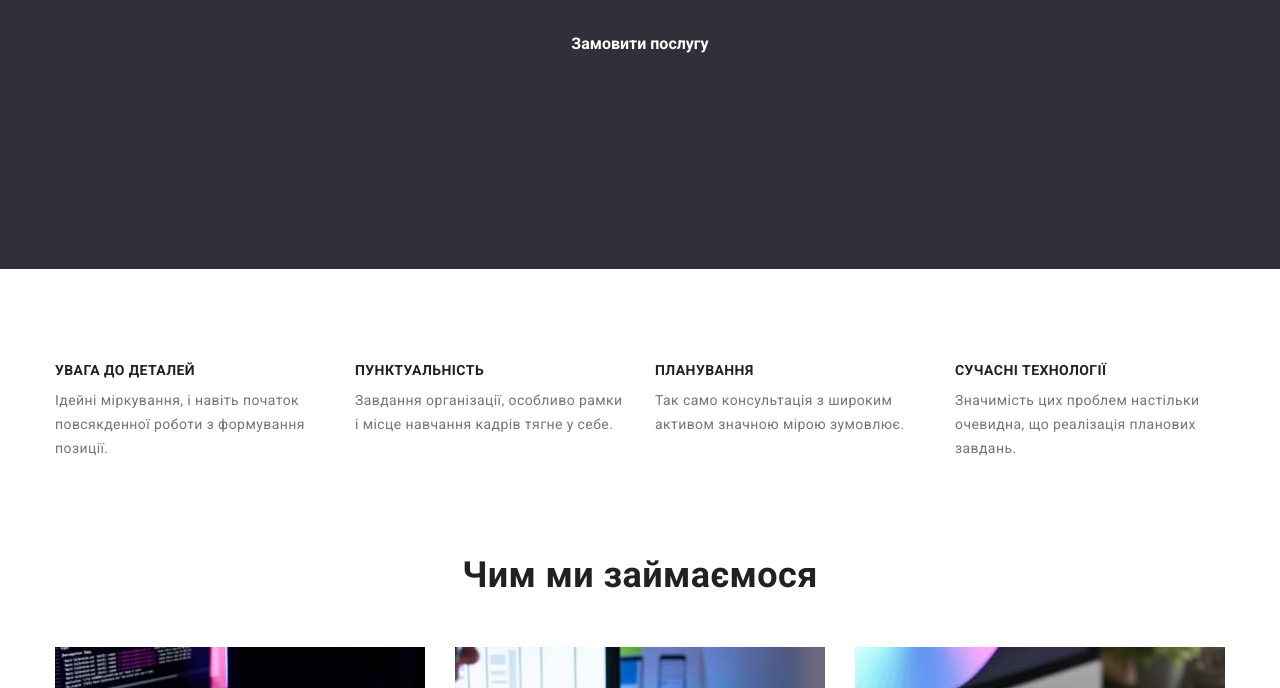
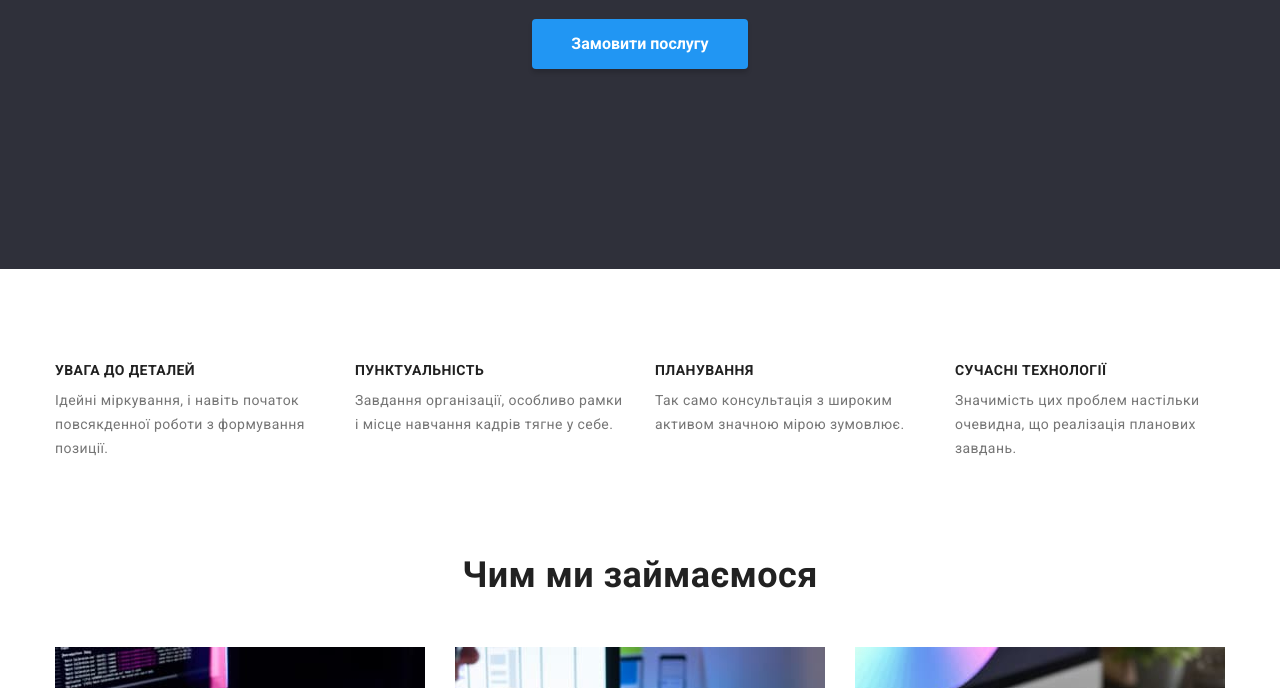
Before and after one commit to cheptsova/goit-markup-hw-03, a plain HTML site: page index.html in a window 1280 px wide. Shown: the part 412-1100 px from the top of the page. Drawn offline with nearby package versions, Linux system fonts and the light colour scheme.

Commit message:
Update styles.css

```diff
--- a/css/styles.css
+++ b/css/styles.css
@@ -9,6 +9,7 @@
     --btn-shadow:0px 3px 1px rgba(0, 0, 0, 0.1),
     0px 1px 2px rgba(0, 0, 0, 0.08),
      0px 2px 2px rgba(0, 0, 0, 0.12);
+     --btn-hero-shadow:0px 4px 4px rgba(0, 0, 0, 0.15);
     --card-set-gap: 30px;
     --border-color:#ECECEC;
 }
@@ -202,7 +203,9 @@ padding-bottom: 200px;
 
 .hero-btn{
 color: var(--primary-text-color);
-background-color: var(--hero-bcg-color);
+background-color: var(--accent-color);
+box-shadow: var(--btn-hero-shadow);
+border-radius: 4px;
 cursor: pointer;
 font-family: 'Roboto', sans-serif;
 font-weight: 700;
@@ -220,8 +223,10 @@ align-items: center;
 }
 
 .hero-btn:hover, .hero-btn:focus{
-    background-color:var(--accent-color);
+    background-color:var(--btn-color);
     color: var(--primary-text-color);
+    box-shadow: var(--btn-hero-shadow);
+    border-radius: 4px;
 }
 
 /* Features */
```
